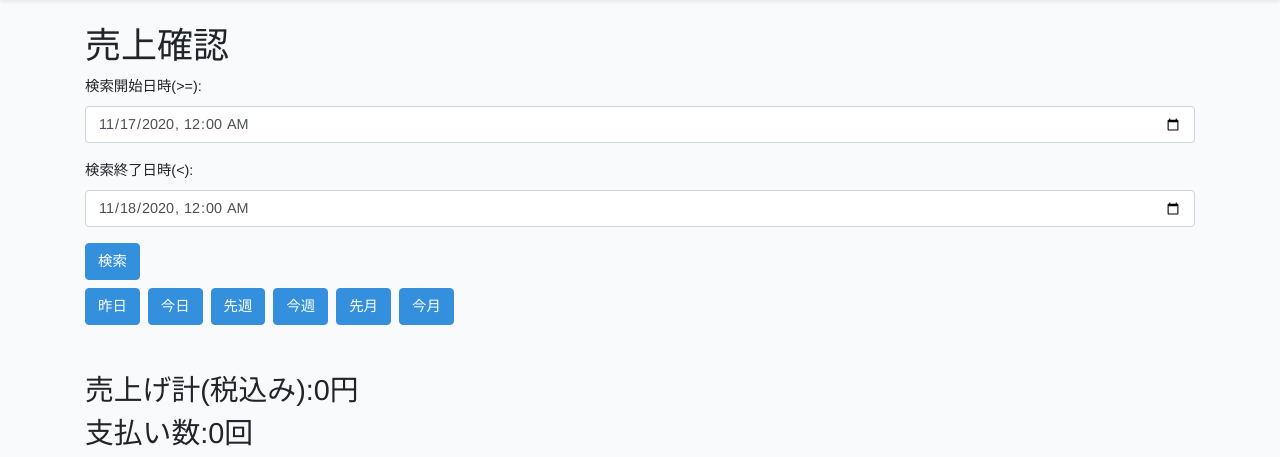
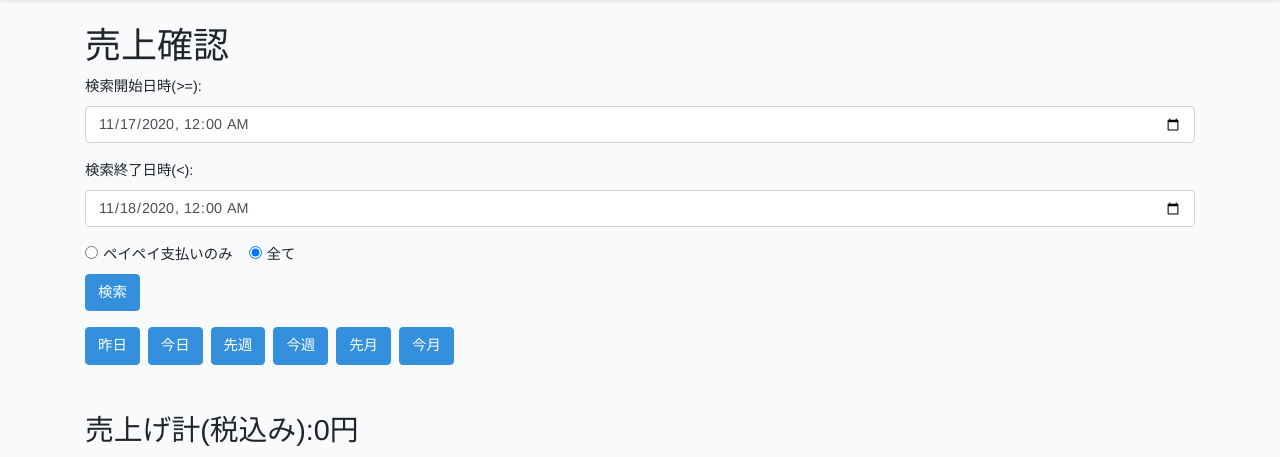
Before and after one commit to sasasa/translation_QR, a Laravel app: page /sum_total in a window 1280 px wide. Shown: the part 55-512 px from the top of the page. Run offline with Laravel 8, Linux system fonts and the light colour scheme; a user stored in the database is signed in; data comes from the database, SQL or seed files in the repository; parts of the project's set-up code (start-up, migrations or seed data) failed here and were passed over.

Commit message:
売り上げ閲覧ページでpaypayの時区別して表示できるようにする #135

```diff
--- a/backend/app/Http/Controllers/OrdersController.php
+++ b/backend/app/Http/Controllers/OrdersController.php
@@ -166,6 +166,7 @@ class OrdersController extends Controller
             $payment->seat_session_id = $seatSession->id;
             if ($req->payment) {
                 $payment->payment_state = 'paypay';
+                $payment->is_paypay = true;
             }
             $payment->save();
             DB::commit();
--- a/backend/app/Http/Controllers/PaymentsController.php
+++ b/backend/app/Http/Controllers/PaymentsController.php
@@ -72,14 +72,24 @@ class PaymentsController extends Controller
             $end_time = Carbon::tomorrow();
         }
 
-        $payments = \App\Payment::whereDate('created_at', '>=', $start_time)->
-                                whereDate('created_at', '<', $end_time)->paginate(100);
+        $payment_query = \App\Payment::query();
+        $payment_query->whereDate('created_at', '>=', $start_time)->whereDate('created_at', '<', $end_time);
 
-        $sum_sales = \App\Payment::whereDate('created_at', '>=', $start_time)->
-                                whereDate('created_at', '<', $end_time)->sum('tax_included_price');
+        if ( $req->payment_service === "paypay" ) {
+            $payment_service = "paypay";
+            $payments = $payment_query->where('is_paypay', true)->paginate(100);
 
-        $count = \App\Payment::whereDate('created_at', '>=', $start_time)->
-                                whereDate('created_at', '<', $end_time)->count('tax_included_price');
+            $sum_sales = $payment_query->where('is_paypay', true)->sum('tax_included_price');
+
+            $count = $payment_query->where('is_paypay', true)->count('tax_included_price');
+        } else {
+            $payment_service = "all";
+            $payments = $payment_query->paginate(100);
+
+            $sum_sales = $payment_query->sum('tax_included_price');
+
+            $count = $payment_query->count('tax_included_price');
+        }
 
         Carbon::setWeekStartsAt(Carbon::SUNDAY); // 週の最初を日曜日に設定
         Carbon::setWeekEndsAt(Carbon::SATURDAY); // 週の最後を土曜日に設定
@@ -93,6 +103,7 @@ class PaymentsController extends Controller
             'payments' => $payments,
             'sum_sales' => $sum_sales,
             'count' => $count,
+            'payment_service' => $payment_service,
 
             'yesterday' => str_replace(" ", "T", Carbon::yesterday()),
             'today' => str_replace(" ", "T", Carbon::today()),
--- a/backend/database/seeds/OrdersTableSeeder.php
+++ b/backend/database/seeds/OrdersTableSeeder.php
@@ -60,6 +60,8 @@ class OrdersTableSeeder extends Seeder
             $sum = $seatSession->orders->map(function(\App\Order $order) {
                 return $order->tax_included_price;
             })->sum();
+
+            $is_paypay = mt_rand(0, 1);
             $payment = new \App\Payment();
             $payment->insert([
                 'tax_included_price' => $sum,
@@ -68,6 +70,7 @@ class OrdersTableSeeder extends Seeder
                 // 'created_at' => now(),
                 'updated_at' => $seatSession->created_at,
                 // 'updated_at' => now(),
+                'is_paypay' => $is_paypay ? true : false,
             ]);
         });
     }
--- a/backend/database/seeds/SeatSessionsTableSeeder.php
+++ b/backend/database/seeds/SeatSessionsTableSeeder.php
@@ -13,7 +13,7 @@ class SeatSessionsTableSeeder extends Seeder
     {
         // for ($i=0; $i<24*30; $i++) {
         for ($i=0; $i<24*3; $i++) {
-            $dt = new Carbon('2020-08-30 09:00:00');
+            $dt = Carbon::now()->subMonth();
             $now = $dt->addHours($i * 2);
 
 
--- a/backend/resources/views/payments/sum_total.blade.php
+++ b/backend/resources/views/payments/sum_total.blade.php
@@ -3,7 +3,7 @@
 
 @section('content')
 <h1>売上確認</h1>
-<form action="/sum_total" method="get" class="mb-2">
+<form action="/sum_total" method="get" class="form mb-2">
   @csrf
   <div class="form-group">
     <label for="search_start_at">検索開始日時(&gt;=):</label>
@@ -13,40 +13,52 @@
     <label for="search_end_at">検索終了日時(&lt;):</label>
     <input type="datetime-local" id="search_end_at" name="search_end_at" value="{{$search_end_at}}" class="form-control">
   </div>
-  <input type="submit" value="検索" class="btn btn-primary">
+  <div class="form-check form-check-inline">
+    <label for="is_paypay" class="form-check-label">
+      <input class="form-check-input" type="radio" name="payment_service" id="is_paypay" value="paypay" {{$payment_service === "paypay" ? 'checked' : ''}}>ペイペイ支払いのみ
+    </label>
+  </div>
+  <div class="form-check form-check-inline">
+    <label for="is_all" class="form-check-label lm-3">
+      <input class="form-check-input" type="radio" name="payment_service" id="is_all" value="all" {{$payment_service === "all" ? 'checked' : ''}}>全て
+    </label>
+  </div>
+  <div class="form-group mt-2">
+    <input type="submit" value="検索" class="btn btn-primary">
+  </div>
 </form>
 <div class="d-flex">
-  <form action="/sum_total" method="get" class="mb-2 mr-2">
+  <form action="/sum_total" method="get" class="form mb-2 mr-2">
     @csrf
     <input type="hidden" name="search_start_at" value="{{$yesterday}}">
     <input type="hidden" name="search_end_at" value="{{$today}}">
     <input type="submit" value="昨日" class="btn btn-primary">
   </form>
-  <form action="/sum_total" method="get" class="mb-2 mr-2">
+  <form action="/sum_total" method="get" class="form mb-2 mr-2">
     @csrf
     <input type="hidden" name="search_start_at" value="{{$today}}">
     <input type="hidden" name="search_end_at" value="{{$tomorrow}}">
     <input type="submit" value="今日" class="btn btn-primary">
   </form>
-  <form action="/sum_total" method="get" class="mb-2 mr-2">
+  <form action="/sum_total" method="get" class="form mb-2 mr-2">
     @csrf
     <input type="hidden" name="search_start_at" value="{{$lastOfWeek}}">
     <input type="hidden" name="search_end_at" value="{{$startOfWeek}}">
     <input type="submit" value="先週" class="btn btn-primary">
   </form>
-  <form action="/sum_total" method="get" class="mb-2 mr-2">
+  <form action="/sum_total" method="get" class="form mb-2 mr-2">
     @csrf
     <input type="hidden" name="search_start_at" value="{{$startOfWeek}}">
     <input type="hidden" name="search_end_at" value="{{$nextOfWeek}}">
     <input type="submit" value="今週" class="btn btn-primary">
   </form>
-  <form action="/sum_total" method="get" class="mb-2 mr-2">
+  <form action="/sum_total" method="get" class="form mb-2 mr-2">
     @csrf
     <input type="hidden" name="search_start_at" value="{{$lastOfMonth}}">
     <input type="hidden" name="search_end_at" value="{{$startOfMonth}}">
     <input type="submit" value="先月" class="btn btn-primary">
   </form>
-  <form action="/sum_total" method="get" class="mb-5 mr-2">
+  <form action="/sum_total" method="get" class="form mb-5 mr-2">
     @csrf
     <input type="hidden" name="search_start_at" value="{{$startOfMonth}}">
     <input type="hidden" name="search_end_at" value="{{$nextOfMonth}}">
@@ -89,3 +101,22 @@
 {{ $payments->appends(request()->input())->links() }}
 
 @endsection
+
+
+
+@section('script')
+<script type="module">
+  $(function(){
+    $(".form").submit(function() {
+      if ($('#is_paypay:checked').val()) {
+        let hiddenTag = $('<input>').attr({
+          type: 'hidden',
+          name: 'payment_service',
+          value: $('#is_paypay:checked').val()
+        })
+        $(this).prepend(hiddenTag)
+      }
+    })
+  })
+</script>
+@endsection
```
Also changed, not shown: backend/database/migrations/2020_09_11_105427_create_payments_table.php, backend/routes/web.php (line endings or trailing spaces).
